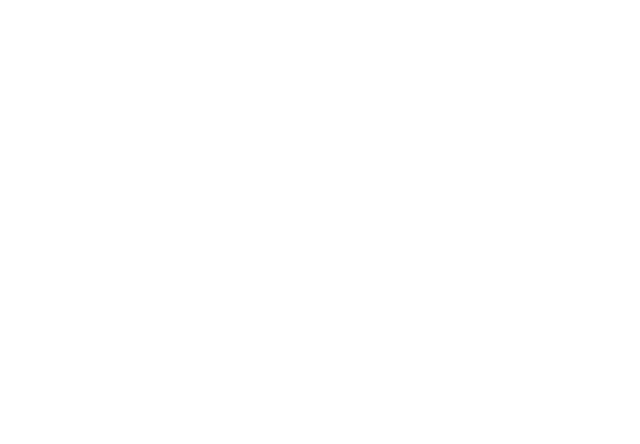
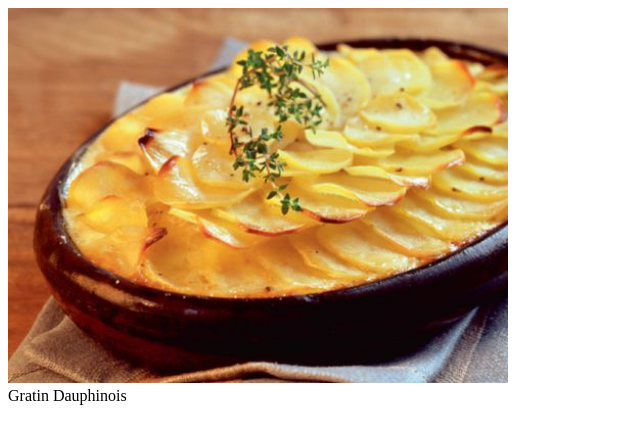
Before and after one commit to IremPeker/recipe-book-worksheet, a plain HTML site: page swantje-recipe.html in a window 1280 px wide. Shown: the whole page, without its empty margins (0-640 px from the left). Drawn offline with Linux system fonts and the light colour scheme.

Commit message:
added image with tooltip and undertitle

```diff
--- a/swantje-recipe.html
+++ b/swantje-recipe.html
@@ -5,9 +5,10 @@
     <meta name="viewport" content="width=device-width, initial-scale=1.0">
     <meta http-equiv="X-UA-Compatible" content="ie=edge">
     <meta name="author" content="Swantje">
-    <title>My Recipe</title>
+    <title>Gratin Dauphinois</title>
 </head>
 <body>
-
+    <a href="https://fac.img.pmdstatic.net/fit/http.3A.2F.2Fwww.2Efemmeactuelle.2Efr.2Fvar.2Ffemmeactuelle.2Fstorage.2Fimages.2Fcuisine.2Frecettes.2Fgratin-dauphinois3.2F13191332-1-fre-FR.2Fgratin-dauphinois.2Ejpg/489x367/crop-from/center/quality/80/gratin-dauphinois.jpg" alt="Gratin dauphinois"><img src="/images/gratin-dauphinois.jpg" title="Gratin dauphinois" width="500 px"></a><br>
+    <span>Gratin Dauphinois</span>
 </body>
 </html>
```
